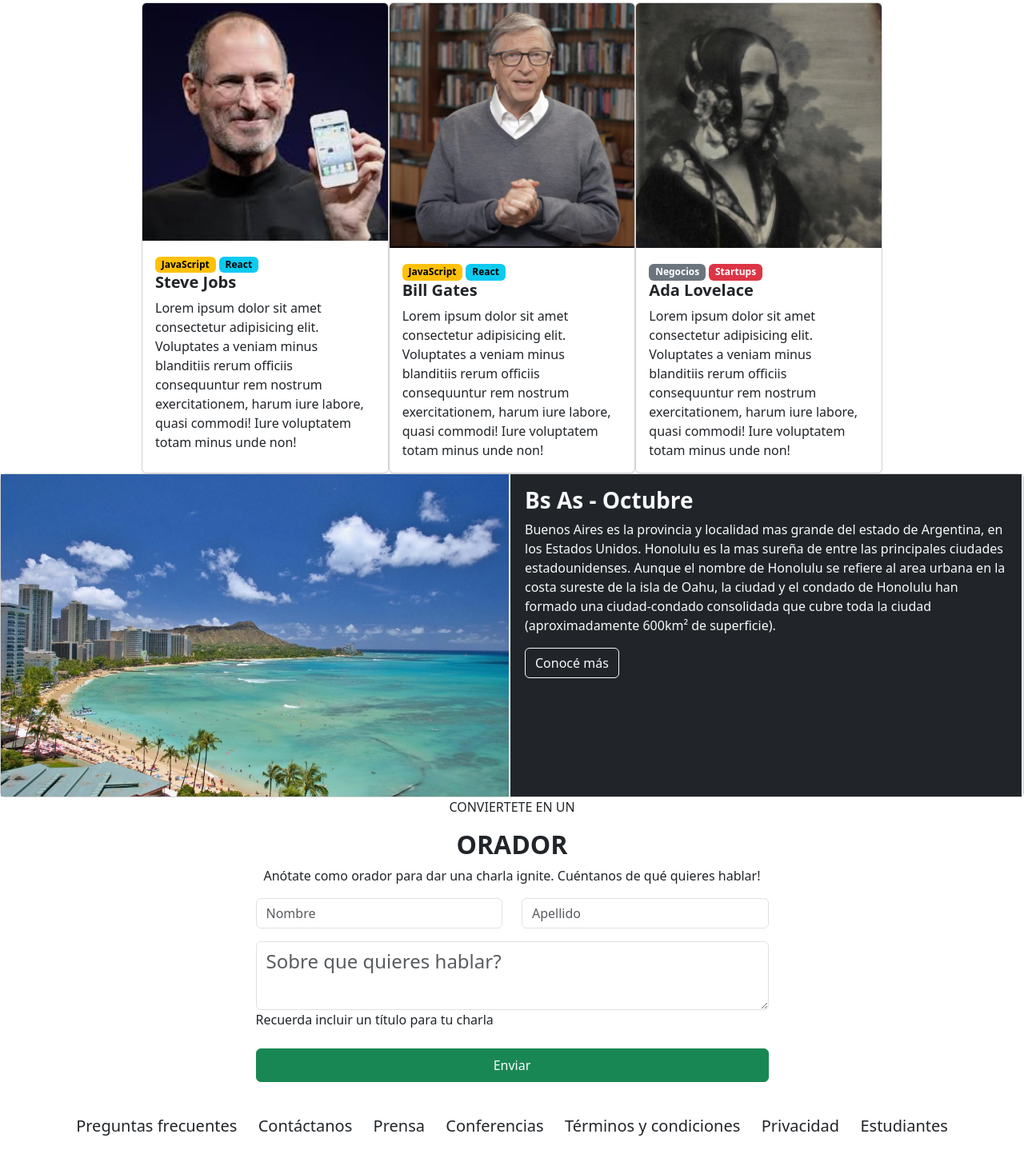
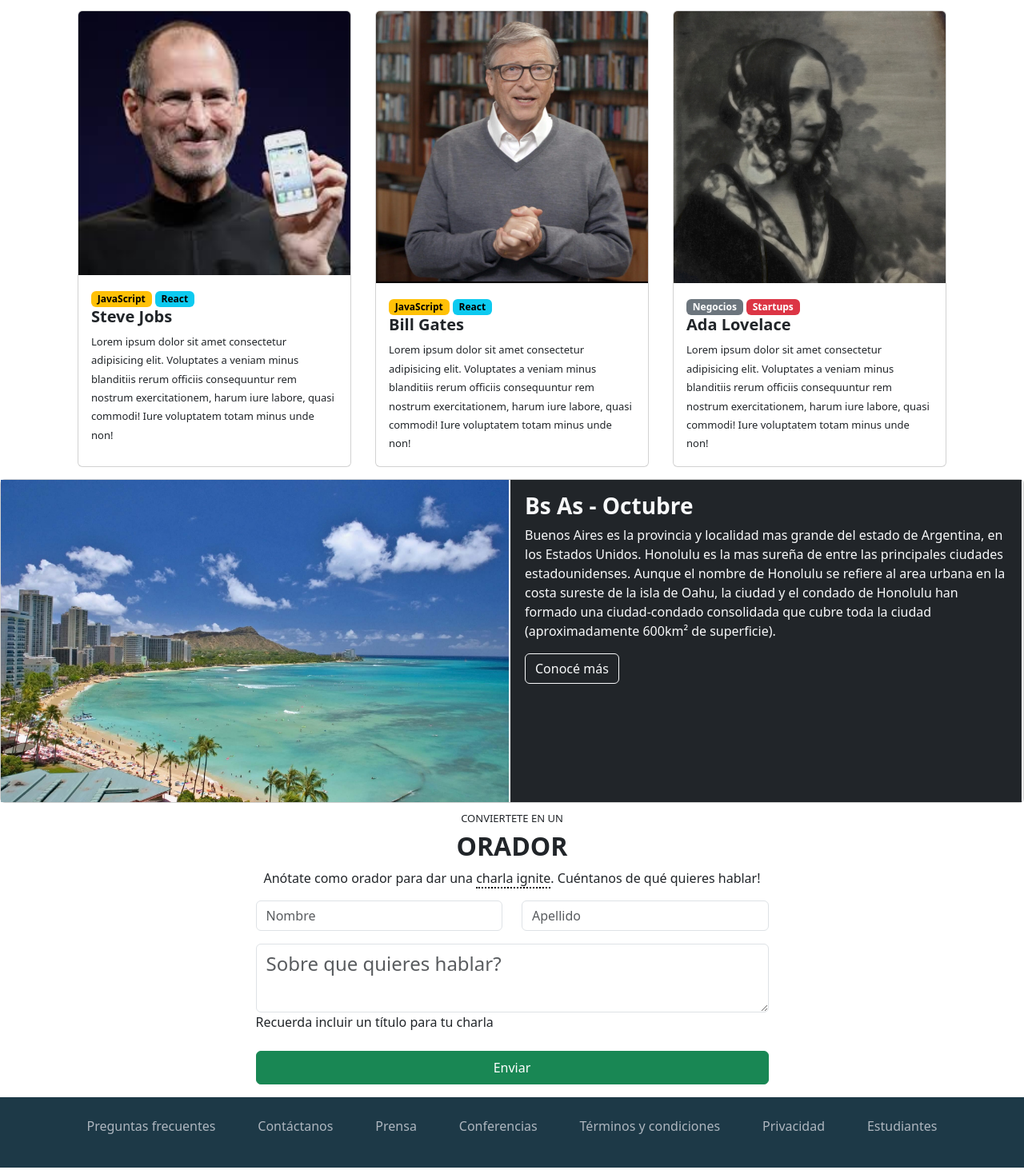
Before and after one commit to DavidBorghese/ClonConf-BsAs, a plain HTML site: page index.html in a window 1280 px wide. Shown: the part 1127-2590 px from the top of the page at 80% size. Drawn offline with nearby package versions, Linux system fonts and the light colour scheme.

Commit message:
Agregado de detalles responsivos

```diff
--- a/css/index.css
+++ b/css/index.css
@@ -8,3 +8,70 @@
 .logo-nav{
   width: 100px;
 }
+
+
+.img_carrusel{
+  filter: brightness(50%);
+}
+
+.carrusel_texto{
+  margin-bottom:250px;
+}
+
+.boton_ticket:hover{
+  filter: brightness(115%);
+}
+
+.mini_titulo{
+  font-size: small;
+  margin-top: 10px;
+}
+
+section div h2{
+  margin-top: -10px;
+}
+
+.oradores{
+  width: auto;
+  height: auto;
+}
+
+.oradores .card{
+  width: 80%;
+  margin: 15px;
+}
+
+.img_cards{
+  width: 100%;
+  height: auto;
+}
+
+.oradores .card p{
+  font-weight: normal;
+  font-size: small;
+  line-height: 1.8;
+}
+
+.texto_formulario span{
+  border-bottom: 2px dotted black;
+}
+
+
+footer{
+  background-color: #1d3947;
+
+}
+
+.footer_link{
+  color:#aeb6bf;
+}
+.footer_link:hover{
+  color: white;
+}
+
+
+@media (min-width: 576px) and (max-width: 768px) {
+  .footer_link{
+    font-size: 1rem;
+  }
+}
--- a/index.html
+++ b/index.html
@@ -11,12 +11,13 @@
 <!--- Navbar---->
     <nav class="navbar navbar-expand-lg bg-body-tertiary " data-bs-theme="dark">
         <div class="container-fluid">
-        <div class="navbar-brand" href="index.html">
+            <div class="navbar-brand" href="index.html">
             <img src="/img/codoacodo.png" class="logo-nav" alt="codo a codo" >
+            Conf BS AS
             </div>
-        <button class="navbar-toggler" type="button" data-bs-toggle="collapse" data-bs-target="#navbarSupportedContent" aria-controls="navbarSupportedContent" aria-expanded="false" aria-label="Toggle navigation">
+            <button class="navbar-toggler" type="button" data-bs-toggle="collapse" data-bs-target="#navbarNav" aria-controls="navbarSupportedContent" aria-expanded="false" aria-label="Toggle navigation">
             <span class="navbar-toggler-icon"></span>
-        </button>
+                </button>
         <div class="collapse navbar-collapse" id="navbarNav">
             <ul class="navbar-nav container-fluid justify-content-end aling-items-center  m-0 p-0">
                 <li class="nav-item">
@@ -82,10 +83,9 @@
     </section>
     <section class="oradores">
         <div class="container">
-            <div class="row justify-content-center">
-                <div class="col-10">
-                    <div class="d-flex justify-content-around">
-                        <div class="card">
+            <div class="row   justify-content-center ">
+                    <div class="d-flex justify-content-around flex-wrap flex-sm-wrap flex-xl-nowrap">
+                        <div class="card  ">
                             <img src="img/steve.jpg" class="img_cards card-img-top" alt="steve_photo">
                             <div class="card-body">
                                 <div>
@@ -98,7 +98,7 @@
                                     harum iure labore, quasi commodi! Iure voluptatem totam minus unde non!</p>
                             </div>
                         </div>
-                        <div class="card">
+                        <div class="card  ">
                             <img src="img/bill.jpg" class="img_cards card-img-top" alt="bill_photo">
                             <div class="card-body">
                                 <div>
@@ -111,7 +111,7 @@
                                     harum iure labore, quasi commodi! Iure voluptatem totam minus unde non!</p>
                             </div>
                         </div>
-                        <div class="card">
+                        <div class="card  ">
                             <img src="img/ada.jpeg" class="img_cards card-img-top" alt="ada_photo">
                             <div class="card-body">
                                 <div>
@@ -195,24 +195,24 @@
     <footer class="container-fluid p-4">
         <div class="container">
             <div class="row g-0">
-                <div class="col-md-12 text-center">
+                <div class="col-md-12  text-center">
                     <ul class="list-unstyled d-flex justify-content-around align-content-center">
                         <li class="nav-item"><a href="#"
-                                class="footer_link nav-link fs-5 text-decoration-none text-wrap">Preguntas
+                                class="footer_link nav-link text-decoration-none text-wrap">Preguntas
                                 frecuentes</a></li>
                         <li class="nav-item"><a href="#"
-                                class="footer_link nav-link fs-5 text-decoration-none text-wrap">Contáctanos</a></li>
+                                class="footer_link nav-link text-decoration-none text-wrap">Contáctanos</a></li>
                         <li class="nav-item"><a href="#"
-                                class="footer_link nav-link fs-5 text-decoration-none text-wrap">Prensa</a></li>
+                                class="footer_link nav-link text-decoration-none text-wrap">Prensa</a></li>
                         <li class="nav-item"><a href="#"
-                                class="footer_link nav-link fs-5 text-decoration-none text-wrap">Conferencias</a></li>
+                                class="footer_link nav-link text-decoration-none text-wrap">Conferencias</a></li>
                         <li class="nav-item"><a href="#"
-                                class="footer_link nav-link fs-5 text-decoration-none text-wrap">Términos y
+                                class="footer_link nav-link text-decoration-none text-wrap">Términos y
                                 condiciones</a></li>
                         <li class="nav-item"><a href="#"
-                                class="footer_link nav-link fs-5 text-decoration-none text-wrap">Privacidad</a></li>
+                                class="footer_link nav-link text-decoration-none text-wrap">Privacidad</a></li>
                         <li class="nav-item"><a href="#"
-                                class="footer_link nav-link fs-5 text-decoration-none text-wrap">Estudiantes</a></li>
+                                class="footer_link nav-link text-decoration-none text-wrap">Estudiantes</a></li>
                     </ul>
                 </div>
             </div>
```
